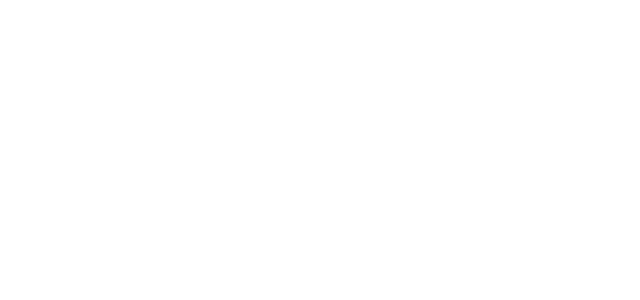
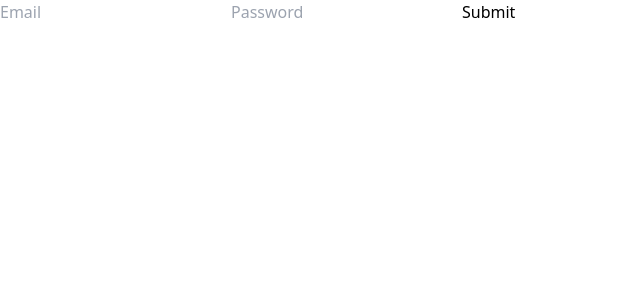
Before and after one commit to tharsikan1999/twc-test-web, a React (Vite) app: page /learn in a window 1280 px wide. Before the commit this address had no page. Shown: the top 300 px of the page, without its empty margins (0-640 px from the left). Built offline with nearby package versions, Linux system fonts and the light colour scheme.

Commit message:
finish validation login

```diff
--- a/package.json
+++ b/package.json
@@ -10,10 +10,14 @@
     "preview": "vite preview"
   },
   "dependencies": {
+    "@hookform/resolvers": "^3.4.0",
     "react": "^18.2.0",
     "react-dom": "^18.2.0",
+    "react-hook-form": "^7.51.4",
     "react-icons": "^5.2.1",
-    "react-router-dom": "^6.23.1"
+    "react-router-dom": "^6.23.1",
+    "react-toastify": "^10.0.5",
+    "zod": "^3.23.8"
   },
   "devDependencies": {
     "@types/react": "^18.2.66",
--- a/src/App.tsx
+++ b/src/App.tsx
@@ -4,6 +4,9 @@ import Login from "./components/Login";
 import Register from "./components/Register";
 import Contacts from "./components/Contacts";
 import AddContact from "./components/AddContacts";
+import Learn from "./components/learn";
+import { ToastContainer } from "react-toastify";
+import "react-toastify/dist/ReactToastify.css";
 
 function App() {
   return (
@@ -14,7 +17,9 @@ function App() {
         <Route path="/login" element={<Login />} />
         <Route path="/contacts" element={<Contacts />} />
         <Route path="/contacts/new" element={<AddContact />} />
+        <Route path="/learn" element={<Learn />} />
       </Routes>
+      <ToastContainer />
     </Router>
   );
 }
--- a/src/components/Login.tsx
+++ b/src/components/Login.tsx
@@ -3,7 +3,50 @@ import contactIMG from "../assets/img/contacts portal.png";
 import Ellipse from "../assets/img/auth-Ellipse.png";
 import { Link } from "react-router-dom";
 
+import { zodResolver } from "@hookform/resolvers/zod";
+import { SubmitHandler, useForm } from "react-hook-form";
+import { z } from "zod";
+import { toast } from "react-toastify";
+
+const schema = z.object({
+  email: z.string().email().min(1).max(255),
+  password: z
+    .string()
+    .regex(/[A-Z]/, {
+      message: "Password must contain at least one uppercase letter",
+    })
+    .regex(/[a-z]/, {
+      message: "Password must contain at least one lowercase letter",
+    })
+    .regex(/[0-9]/, {
+      message: "Password must contain at least one numeric digit",
+    })
+    .regex(/[^a-zA-Z0-9]/, {
+      message: "Password must contain at least one special character",
+    })
+    .min(8),
+});
+
+type FormFields = z.infer<typeof schema>;
+
 function Login() {
+  const {
+    register,
+    handleSubmit,
+    formState: { errors, isSubmitting },
+  } = useForm<FormFields>({
+    resolver: zodResolver(schema),
+  });
+
+  const onSubmit: SubmitHandler<FormFields> = async (data) => {
+    try {
+      console.log(data);
+      toast.success("Login successful");
+    } catch (error) {
+      console.log(error);
+      toast.error("Login failed");
+    }
+  };
   return (
     <main
       className="flex w-full items-center  justify-between flex-col-reverse sm:flex-row sm:min-h-screen"
@@ -25,31 +68,50 @@ function Login() {
               Welcome to our contacts portal
             </span>
           </div>
-          <form className="w-full mt-14">
+          <form onSubmit={handleSubmit(onSubmit)} className="w-full mt-14">
             <input
               type="email"
-              className="bg-white rounded-3xl mb-10 focus:ring-blue-500 focus:border-blue-500 block w-full h-[55px] pl-[41px] dark:focus:ring-blue-500 dark:focus:border-blue-500 text-customGreen placeholder-customGreen md:w-[477px] lg:text-[25px] text-[20px]  font-normal"
+              {...register("email", {
+                required: "Email is required",
+                pattern: {
+                  value: /^[A-Z0-9._%+-]+@[A-Z0-9.-]+\.[A-Z]{2,}$/i,
+                  message: "Invalid email address",
+                },
+              })}
+              className="bg-white rounded-3xl mb-10 focus:ring-blue-500 focus:border-blue-500 block w-full h-[55px] pl-[41px] dark:focus:ring-blue-500 dark:focus:border-blue-500 text-customGreen placeholder-customGreen md:w-[477px] lg:text-[25px] text-[20px] font-normal"
               placeholder="e-mail"
-              required
             />
+            {errors.email && (
+              <div className="text-red-500 mb-10">{errors.email.message}</div>
+            )}
+
             <input
               type="password"
+              {...register("password", {
+                required: "Password is required",
+                minLength: {
+                  value: 8,
+                  message: "Password must be at least 8 characters",
+                },
+              })}
               className="bg-white rounded-3xl mb-10 focus:ring-blue-500 focus:border-blue-500 block w-full h-[55px] pl-[41px] dark:focus:ring-blue-500 dark:focus:border-blue-500 text-customGreen placeholder-customGreen md:w-[477px] lg:text-[25px] text-[20px] font-normal"
               placeholder="password"
-              required
             />
-          </form>
+            {errors.password && (
+              <div className="text-red-500 mb-10">
+                {errors.password.message}
+              </div>
+            )}
 
-          <div className=" flex justify-between items-center md:flex-row flex-col mt-8">
-            <div className="flex justify-center md:justify-start ">
-              <Link to="/contacts/new">
+            <div className=" flex justify-between items-center md:flex-row flex-col mt-8 ">
+              <div className="flex justify-center md:justify-start">
                 <button
+                  disabled={isSubmitting}
                   type="submit"
                   className="text-white bg-customGreen border-2 focus:outline-none focus:ring-gray-300 px-10 h-[48px] md:text-[25px] text-[23px] border-1 border-white rounded-[50px]"
                 >
-                  login
+                  {isSubmitting ? "Loading..." : "login"}
                 </button>
-              </Link>
               </div>
 
               <div className="flex justify-start mt-6 md:mt-0">
@@ -65,6 +127,7 @@ function Login() {
                 </div>
               </div>
             </div>
+          </form>
         </div>
       </div>
       <div className="w-full py-36 md:py-0  lg:absolute right-0  truncate flex justify-center relative items bg-back sm:min-h-screen sm:px-5 lg:w-1/2">
--- /dev/null
+++ b/src/components/Test.tsx
@@ -0,0 +1,111 @@
+import React from "react";
+import { Link } from "react-router-dom";
+import { useForm } from "react-hook-form";
+import { toast, ToastContainer } from "react-toastify";
+import "react-toastify/dist/ReactToastify.css";
+
+interface FormData {
+  email: string;
+  password: string;
+}
+
+function LoginForm() {
+  const {
+    register,
+    handleSubmit,
+    formState: { errors },
+  } = useForm<FormData>();
+
+  const onSubmit = (data: FormData) => {
+    console.log("first");
+    console.log(data);
+    if (Object.keys(errors).length > 0) {
+      Object.values(errors).forEach(({ message }) => {
+        toast.error(message);
+      });
+    }
+  };
+
+  return (
+    <>
+      <form>
+        <input
+          type="email"
+          {...register("email", {
+            required: "Email is required",
+            pattern: {
+              value: /^[A-Z0-9._%+-]+@[A-Z0-9.-]+\.[A-Z]{2,}$/i,
+              message: "Invalid email address",
+            },
+          })}
+          className="bg-white rounded-3xl mb-10 focus:ring-blue-500 focus:border-blue-500 block w-full h-[55px] pl-[41px] dark:focus:ring-blue-500 dark:focus:border-blue-500 text-customGreen placeholder-customGreen md:w-[477px] lg:text-[25px] text-[20px] font-normal"
+          placeholder="e-mail"
+          required
+        />
+
+        <input
+          type="password"
+          {...register("password", {
+            required: "Password is required",
+            minLength: {
+              value: 6,
+              message: "Password must be at least 6 characters",
+            },
+          })}
+          className="bg-white rounded-3xl mb-10 focus:ring-blue-500 focus:border-blue-500 block w-full h-[55px] pl-[41px] dark:focus:ring-blue-500 dark:focus:border-blue-500 text-customGreen placeholder-customGreen md:w-[477px] lg:text-[25px] text-[20px] font-normal"
+          placeholder="password"
+          required
+        />
+
+        <button
+          type="submit"
+          className="text-white bg-customGreen border-2 focus:outline-none focus:ring-gray-300 px-10 h-[48px] md:text-[25px] text-[23px] border-1 border-white rounded-[50px]"
+          onSubmit={handleSubmit(onSubmit)}
+        >
+          login
+        </button>
+        <ToastContainer />
+      </form>
+    </>
+  );
+}
+
+function App() {
+  return (
+    <div className="w-full bg-customGreen flex items-center lg:absolute left-0 z-50 justify-center flex-col py-16 md:py-0 px-4 sm:min-h-screen sm:px-5 lg:w-1/2">
+      <div className="flex flex-col justify-evenly items-center w-full lg:items-start md:w-auto">
+        <div className="w-[293px]">
+          <h1 className="text-[50px] font-bold text-white">Hi there,</h1>
+          <span className="text-[35px] font-normal text-white">
+            Welcome to our contacts portal
+          </span>
+        </div>
+        <LoginForm />
+        <div className=" flex justify-between items-center md:flex-row flex-col mt-8">
+          <div className="flex justify-center md:justify-start ">
+            <button
+              type="submit"
+              className="text-white bg-customGreen border-2 focus:outline-none focus:ring-gray-300 px-10 h-[48px] md:text-[25px] text-[23px] border-1 border-white rounded-[50px]"
+            >
+              login
+            </button>
+          </div>
+          <div className="flex justify-start mt-6 md:mt-0">
+            <div className="h-[40px] text-white ml-4 flex items-center">
+              <p className="text-[20px] md:text-[25px]">
+                or{" "}
+                <Link to="/register">
+                  <span className="underline underline-offset-4 cursor-pointer">
+                    Click here to Register
+                  </span>
+                </Link>
+              </p>
+            </div>
+          </div>
+        </div>
+      </div>
+    </div>
+  );
+}
+
+export default App;
--- /dev/null
+++ b/src/components/learn.tsx
@@ -0,0 +1,61 @@
+import { zodResolver } from "@hookform/resolvers/zod";
+import { SubmitHandler, useForm } from "react-hook-form";
+import { z } from "zod";
+
+const schema = z.object({
+  email: z.string().email().min(1).max(255),
+  password: z
+    .string()
+    .regex(/[A-Z]/, {
+      message: "Password must contain at least one uppercase letter",
+    })
+    .regex(/[a-z]/, {
+      message: "Password must contain at least one lowercase letter",
+    })
+    .regex(/[0-9]/, {
+      message: "Password must contain at least one numeric digit",
+    })
+    .regex(/[^a-zA-Z0-9]/, {
+      message: "Password must contain at least one special character",
+    })
+    .min(8),
+});
+
+type FormFields = z.infer<typeof schema>;
+
+const Learn = () => {
+  const {
+    register,
+    handleSubmit,
+    formState: { errors, isSubmitting },
+  } = useForm<FormFields>({
+    resolver: zodResolver(schema),
+  });
+
+  const onSubmit: SubmitHandler<FormFields> = async (data) => {
+    try {
+      console.log(data);
+    } catch (error) {
+      console.log(error);
+    }
+  };
+
+  return (
+    <form className="tutorial gap-2" onSubmit={handleSubmit(onSubmit)}>
+      <input {...register("email")} type="text" placeholder="Email" />
+      {errors.email && (
+        <div className="text-red-500">{errors.email.message}</div>
+      )}
+      <input {...register("password")} type="password" placeholder="Password" />
+      {errors.password && (
+        <div className="text-red-500">{errors.password.message}</div>
+      )}
+      <button disabled={isSubmitting} type="submit">
+        {isSubmitting ? "Loading..." : "Submit"}
+      </button>
+      {errors.root && <div className="text-red-500">{errors.root.message}</div>}
+    </form>
+  );
+};
+
+export default Learn;
```
Also changed, not shown: 1 other file (tests, documents, lock files or other folders). Lines whose indentation alone changed are shown as unchanged.
